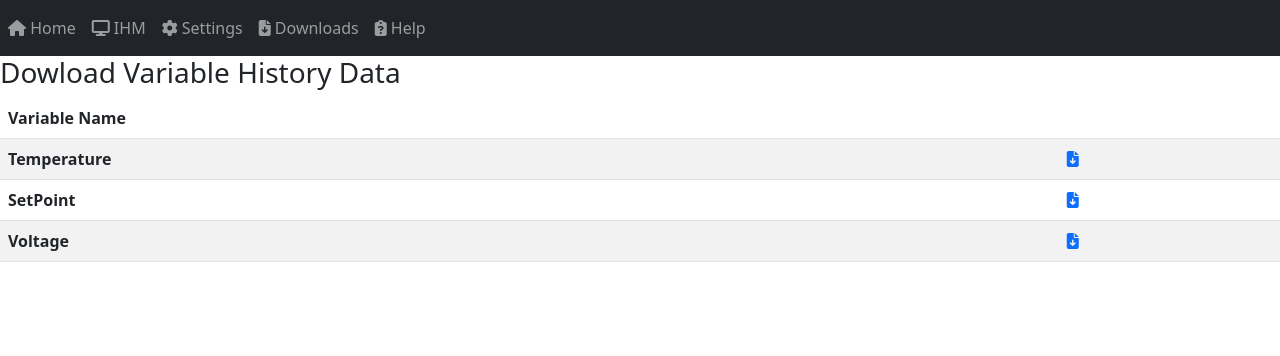
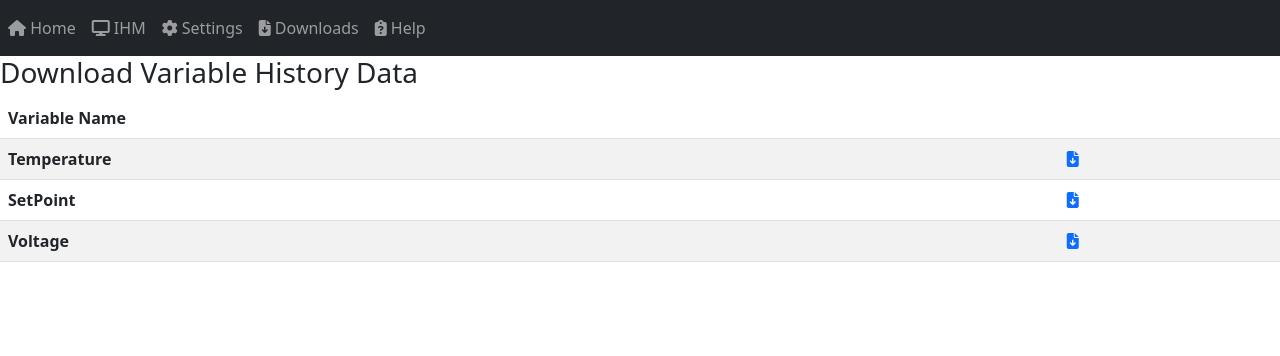
Before and after one commit to wallasce/Projeto-Final-de-Curso, a Django app: page /download in a window 1280 px wide. Shown: the top 356 px of the page. Run offline with Django 4.2, Linux system fonts and the light colour scheme; lists and menus that the app fills with data are empty.

Commit message:
Feat: Create base to all html files

```diff
--- a/supervisorySite/FileManager/templates/FileManager/downloads.html
+++ b/supervisorySite/FileManager/templates/FileManager/downloads.html
@@ -1,15 +1,10 @@
 <!DOCTYPE html>
-{% load static %}
+{% extends 'webSiteConfig/base.html' %}
 
-<html>
-    <head>
-        <link rel="stylesheet" href="https://cdn.jsdelivr.net/npm/bootstrap@5.2.3/dist/css/bootstrap.min.css" integrity="sha384-rbsA2VBKQhggwzxH7pPCaAqO46MgnOM80zW1RWuH61DGLwZJEdK2Kadq2F9CUG65" crossorigin="anonymous">
-        <link rel="stylesheet" href="https://cdnjs.cloudflare.com/ajax/libs/font-awesome/6.4.2/css/all.min.css" integrity="sha512-z3gLpd7yknf1YoNbCzqRKc4qyor8gaKU1qmn+CShxbuBusANI9QpRohGBreCFkKxLhei6S9CQXFEbbKuqLg0DA==" crossorigin="anonymous" referrerpolicy="no-referrer" />
-    </head>
+{% block title %} Download {% endblock %}
 
-    <body>
-        {% include "webSiteConfig/menu.html" %}
-        <h3> Dowload Variable History Data </h3>
+{% block content %}
+    <h3> Download Variable History Data </h3>
 
     <table class="table table-striped table-hover">
         <thead>
@@ -45,5 +40,11 @@
             </tr>
         </tbody>
     </table>
+{% endblock %}
+
+<html>
+    <body>
+        {% include "webSiteConfig/menu.html" %}
+
     </body>
 </html>
--- /dev/null
+++ b/supervisorySite/webSiteConfig/templates/webSiteConfig/base.html
@@ -0,0 +1,16 @@
+{% load static %}
+
+<!DOCTYPE html>
+<html>
+<head>
+    <title> {% block title %} {% endblock %}</title>
+    <link rel="stylesheet" href="https://cdn.jsdelivr.net/npm/bootstrap@5.2.3/dist/css/bootstrap.min.css" integrity="sha384-rbsA2VBKQhggwzxH7pPCaAqO46MgnOM80zW1RWuH61DGLwZJEdK2Kadq2F9CUG65" crossorigin="anonymous">
+    <link rel="stylesheet" href="https://cdnjs.cloudflare.com/ajax/libs/font-awesome/6.4.2/css/all.min.css" integrity="sha512-z3gLpd7yknf1YoNbCzqRKc4qyor8gaKU1qmn+CShxbuBusANI9QpRohGBreCFkKxLhei6S9CQXFEbbKuqLg0DA==" crossorigin="anonymous" referrerpolicy="no-referrer" />
+    <link rel="shortcut icon" href="{% static 'website/favicon.ico' %}" />
+</head>
+<body>
+    {% include 'webSiteConfig/menu.html' %}
+    {% block content %}
+    {% endblock %}
+</body>
+</html>
--- a/supervisorySite/webSiteConfig/templates/webSiteConfig/menu.html
+++ b/supervisorySite/webSiteConfig/templates/webSiteConfig/menu.html
@@ -1,10 +1,5 @@
 <!DOCTYPE html>
 <html>
-    <head>
-        <link rel="stylesheet" href="https://cdn.jsdelivr.net/npm/bootstrap@5.2.3/dist/css/bootstrap.min.css" integrity="sha384-rbsA2VBKQhggwzxH7pPCaAqO46MgnOM80zW1RWuH61DGLwZJEdK2Kadq2F9CUG65" crossorigin="anonymous">
-        <link rel="stylesheet" href="https://cdnjs.cloudflare.com/ajax/libs/font-awesome/6.4.2/css/all.min.css" integrity="sha512-z3gLpd7yknf1YoNbCzqRKc4qyor8gaKU1qmn+CShxbuBusANI9QpRohGBreCFkKxLhei6S9CQXFEbbKuqLg0DA==" crossorigin="anonymous" referrerpolicy="no-referrer" />
-    </head>
-
     <body>
         <nav class="navbar navbar-expand-lg navbar-dark bg-dark">
             <div class="collapse navbar-collapse" id="navbarNav">
```
Lines whose indentation alone changed are shown as unchanged.
